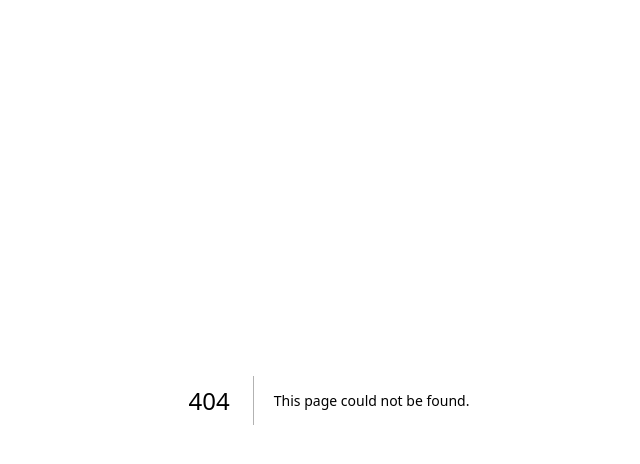
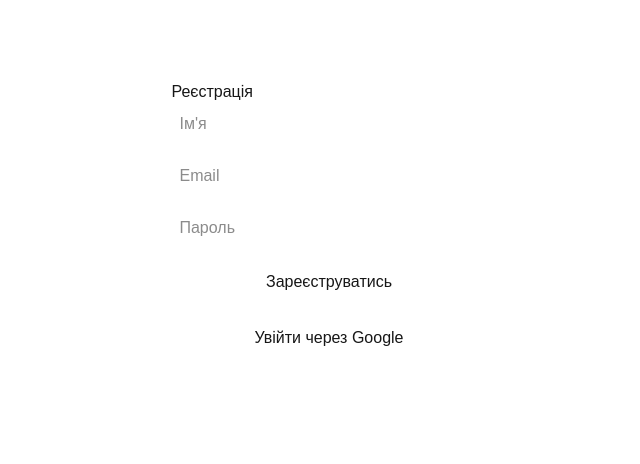
Before and after one commit to maksym-kovalchuk-git/stride, a Next.js app: page /register in a window 1280 px wide. Before the commit this address had no page. Shown: the top 464 px of the page, without its empty margins (311-951 px from the left). Built offline with nearby package versions, Linux system fonts and the light colour scheme; no server answers.

Commit message:
Add email/password auth pages and sign-out
Adds login/register pages with email+password and Google OAuth, the
/auth/callback route to exchange the OAuth code for a session, and a
sign-out control wired into the home page's auth state.

```diff
--- /dev/null
+++ b/src/app/auth/callback/route.ts
@@ -0,0 +1,14 @@
+import { NextResponse } from 'next/server'
+import { createClient } from '@/shared/lib/supabase/server'
+
+export async function GET(request: Request) {
+  const { searchParams, origin } = new URL(request.url)
+  const code = searchParams.get('code')
+
+  if (code) {
+    const supabase = await createClient()
+    await supabase.auth.exchangeCodeForSession(code)
+  }
+
+  return NextResponse.redirect(`${origin}/`)
+}
--- /dev/null
+++ b/src/app/login/page.tsx
@@ -0,0 +1,81 @@
+'use client'
+
+import { useState } from 'react'
+import { useRouter } from 'next/navigation'
+import { createClient } from '@/shared/lib/supabase/client'
+
+export default function LoginPage() {
+  const router = useRouter()
+  const supabase = createClient()
+
+  const [email, setEmail] = useState('')
+  const [password, setPassword] = useState('')
+  const [error, setError] = useState<string | null>(null)
+  const [loading, setLoading] = useState(false)
+
+  const handleSubmit = async (e: React.FormEvent) => {
+    e.preventDefault()
+    setLoading(true)
+    setError(null)
+
+    const { error } = await supabase.auth.signInWithPassword({ email, password })
+
+    setLoading(false)
+
+    if (error) {
+      setError(error.message)
+      return
+    }
+
+    router.push('/')
+    router.refresh()
+  }
+
+  const handleGoogleLogin = async () => {
+    await supabase.auth.signInWithOAuth({
+      provider: 'google',
+      options: {
+        redirectTo: `${window.location.origin}/auth/callback`,
+      },
+    })
+  }
+
+  return (
+    <div style={{ maxWidth: 400, margin: '60px auto', padding: 20 }}>
+      <h1>Вхід</h1>
+      <form onSubmit={handleSubmit}>
+        <div style={{ marginBottom: 12 }}>
+          <input
+            type="email"
+            placeholder="Email"
+            value={email}
+            onChange={(e) => setEmail(e.target.value)}
+            required
+            style={{ width: '100%', padding: 8 }}
+          />
+        </div>
+        <div style={{ marginBottom: 12 }}>
+          <input
+            type="password"
+            placeholder="Пароль"
+            value={password}
+            onChange={(e) => setPassword(e.target.value)}
+            required
+            style={{ width: '100%', padding: 8 }}
+          />
+        </div>
+        {error && <p style={{ color: 'red' }}>{error}</p>}
+        <button type="submit" disabled={loading} style={{ width: '100%', padding: 10 }}>
+          {loading ? 'Вхід...' : 'Увійти'}
+        </button>
+        <button
+          onClick={handleGoogleLogin}
+          type="button"
+          style={{ width: '100%', padding: 10, marginTop: 12 }}
+        >
+          Увійти через Google
+        </button>
+      </form>
+    </div>
+  )
+}
--- a/src/app/page.tsx
+++ b/src/app/page.tsx
@@ -1,68 +1,23 @@
-import Image from "next/image";
+import { createClient } from '@/shared/lib/supabase/server'
 
-export default function Home() {
+import { SignOutButton } from '@/features/auth-by-email/ui/SignOutButton';
+
+export default async function Home() {
+  const supabase = await createClient()
+  const { data: { user } } = await supabase.auth.getUser()
+
   return (
     <div className="flex flex-col flex-1 items-center justify-center bg-zinc-50 font-sans dark:bg-black">
       <main className="flex flex-1 w-full max-w-3xl flex-col items-center justify-between py-32 px-16 bg-white dark:bg-black sm:items-start">
-        <Image
-          className="dark:invert h-5 w-[100px]"
-          src="/next.svg"
-          alt="Next.js logo"
-          width={100}
-          height={20}
-          priority
-        />
-        <div className="flex flex-col items-center gap-6 text-center sm:items-start sm:text-left">
-          <h1 className="max-w-xs text-3xl font-semibold leading-10 tracking-tight text-black dark:text-zinc-50">
-            To get started, edit the{" "}
-            <code className="rounded bg-black/[.06] px-1.5 py-0.5 font-mono text-[0.9em] dark:bg-white/[.08]">
-              page.tsx
-            </code>{" "}
-            file.
-          </h1>
-          <p className="max-w-md text-lg leading-8 text-zinc-600 dark:text-zinc-400">
-            Looking for a starting point or more instructions? Head over to{" "}
-            <a
-              href="https://vercel.com/templates?framework=next.js&utm_source=create-next-app&utm_medium=appdir-template-tw&utm_campaign=create-next-app"
-              className="font-medium text-zinc-950 dark:text-zinc-50"
-            >
-              Templates
-            </a>{" "}
-            or the{" "}
-            <a
-              href="https://nextjs.org/learn?utm_source=create-next-app&utm_medium=appdir-template-tw&utm_campaign=create-next-app"
-              className="font-medium text-zinc-950 dark:text-zinc-50"
-            >
-              Learning
-            </a>{" "}
-            center.
-          </p>
-        </div>
-        <div className="flex flex-col gap-4 text-base font-medium sm:flex-row">
-          <a
-            className="flex h-12 w-full items-center justify-center gap-2 rounded-full bg-foreground px-5 text-background transition-colors hover:bg-[#383838] dark:hover:bg-[#ccc] md:w-[158px]"
-            href="https://vercel.com/new?utm_source=create-next-app&utm_medium=appdir-template-tw&utm_campaign=create-next-app"
-            target="_blank"
-            rel="noopener noreferrer"
-          >
-            <Image
-              className="dark:invert h-[14px] w-4"
-              src="/vercel.svg"
-              alt="Vercel logomark"
-              width={16}
-              height={14}
-            />
-            Deploy Now
-          </a>
-          <a
-            className="flex h-12 w-full items-center justify-center rounded-full border border-solid border-black/[.08] px-5 transition-colors hover:border-transparent hover:bg-black/[.04] dark:border-white/[.145] dark:hover:bg-[#1a1a1a] md:w-[158px]"
-            href="https://nextjs.org/docs?utm_source=create-next-app&utm_medium=appdir-template-tw&utm_campaign=create-next-app"
-            target="_blank"
-            rel="noopener noreferrer"
-          >
-            Documentation
-          </a>
-        </div>
+        {user ? (
+          <div>
+            <p>✅ Залогінений як: {user.email}</p>
+            <p>ID: {user.id}</p>
+          </div>
+        ) : (
+          <p>❌ Не залогінений</p>
+        )}
+        <SignOutButton />
       </main>
     </div>
   );
--- /dev/null
+++ b/src/app/register/page.tsx
@@ -0,0 +1,99 @@
+'use client'
+
+import { useState } from 'react'
+import { useRouter } from 'next/navigation'
+import { createClient } from '@/shared/lib/supabase/client'
+
+export default function RegisterPage() {
+  const router = useRouter()
+  const supabase = createClient()
+
+  const [fullName, setFullName] = useState('')
+  const [email, setEmail] = useState('')
+  const [password, setPassword] = useState('')
+  const [error, setError] = useState<string | null>(null)
+  const [loading, setLoading] = useState(false)
+
+  const handleSubmit = async (e: React.FormEvent) => {
+    e.preventDefault()
+    setLoading(true)
+    setError(null)
+
+    const { error } = await supabase.auth.signUp({
+      email,
+      password,
+      options: {
+        data: { full_name: fullName }, // піде в тригер handle_new_user
+      },
+    })
+
+    setLoading(false)
+
+    if (error) {
+      setError(error.message)
+      return
+    }
+
+    router.push('/')
+    router.refresh()
+  }
+
+  const handleGoogleLogin = async () => {
+    await supabase.auth.signInWithOAuth({
+      provider: 'google',
+      options: {
+        redirectTo: `${window.location.origin}/auth/callback`,
+      },
+    })
+  }
+
+  return (
+    <div style={{ maxWidth: 400, margin: '60px auto', padding: 20 }}>
+      <h1>Реєстрація</h1>
+      <form onSubmit={handleSubmit}>
+        <div style={{ marginBottom: 12 }}>
+          <input
+            type="text"
+            placeholder="Ім'я"
+            value={fullName}
+            onChange={(e) => setFullName(e.target.value)}
+            required
+            style={{ width: '100%', padding: 8 }}
+          />
+        </div>
+        <div style={{ marginBottom: 12 }}>
+          <input
+            type="email"
+            placeholder="Email"
+            value={email}
+            onChange={(e) => setEmail(e.target.value)}
+            required
+            style={{ width: '100%', padding: 8 }}
+          />
+        </div>
+        <div style={{ marginBottom: 12 }}>
+          <input
+            type="password"
+            placeholder="Пароль"
+            value={password}
+            onChange={(e) => setPassword(e.target.value)}
+            required
+            minLength={6}
+            style={{ width: '100%', padding: 8 }}
+          />
+        </div>
+        {error && <p style={{ color: 'red' }}>{error}</p>}
+        <button type="submit" disabled={loading} style={{ width: '100%', padding: 10 }}>
+          {loading ? 'Реєстрація...' : 'Зареєструватись'}
+        </button>
+        <button
+          onClick={handleGoogleLogin}
+          type="button"
+          style={{ width: '100%', padding: 10, marginTop: 12 }}
+        >
+          Увійти через Google
+        </button>
+      </form>
+    </div>
+  )
+}
--- /dev/null
+++ b/src/features/auth-by-email/ui/SignOutButton.tsx
@@ -0,0 +1,21 @@
+'use client'
+
+import { useRouter } from 'next/navigation'
+import { createClient } from '../../../shared/lib/supabase/client'
+
+export function SignOutButton() {
+  const router = useRouter()
+  const supabase = createClient()
+
+  const handleSignOut = async () => {
+    await supabase.auth.signOut()
+    router.push('/')
+    router.refresh()
+  }
+
+  return (
+    <button onClick={handleSignOut} style={{ padding: '8px 16px', cursor: 'pointer' }}>
+      Вийти
+    </button>
+  )
+}
```
